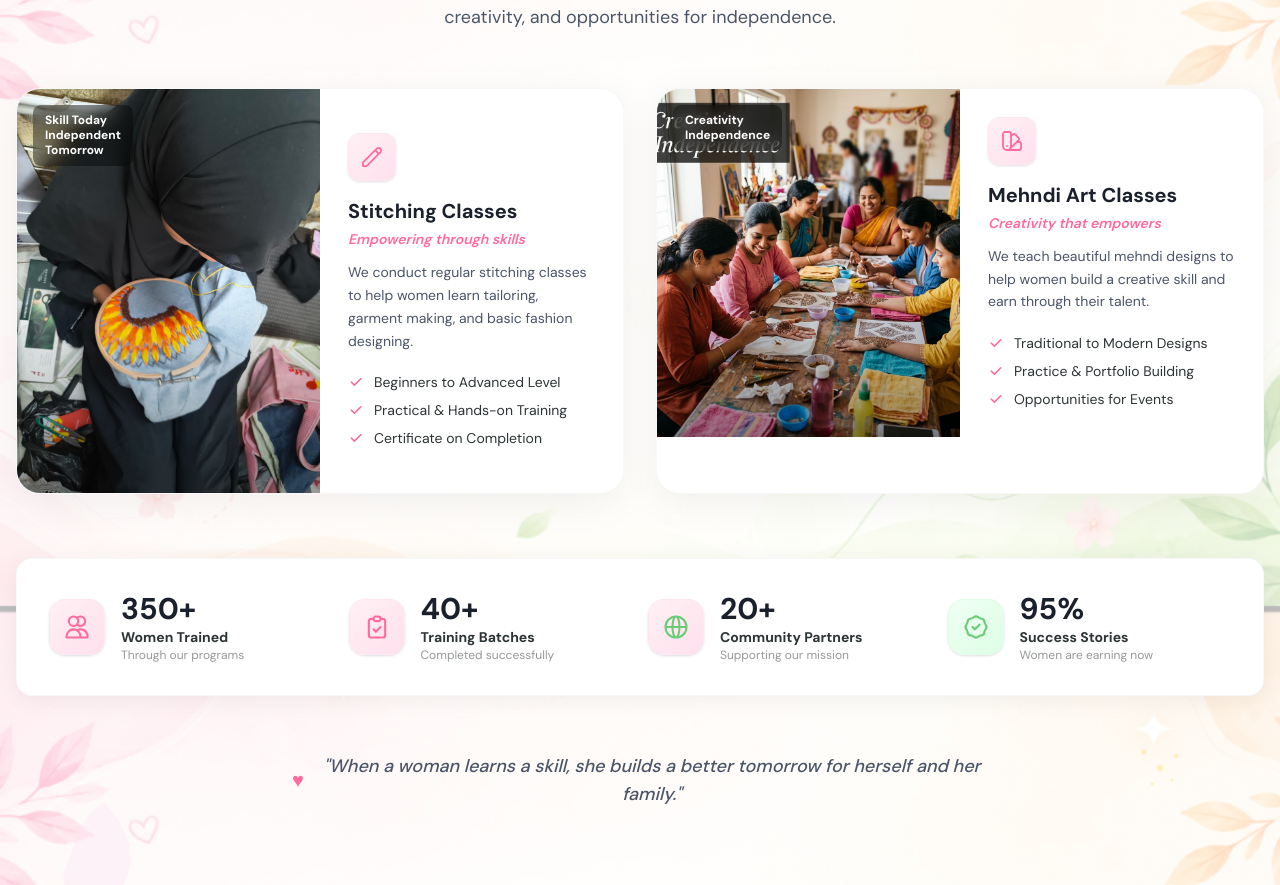
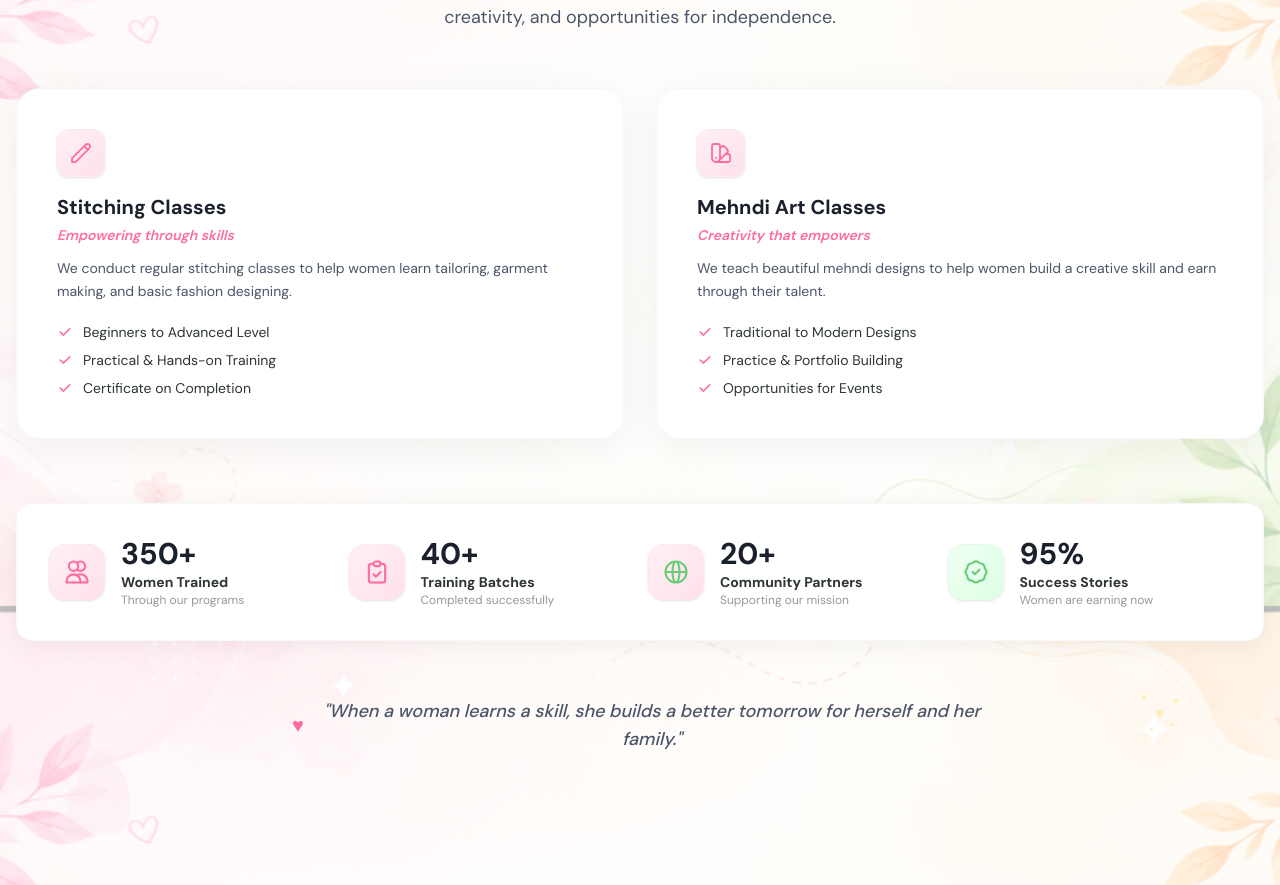
Before and after one commit to Sameera-13/empower-, a React (Vite) app in the folder client/: page /about in a window 1280 px wide. Shown: the part 2594-3479 px from the top of the page. Built offline with nearby package versions, Linux system fonts and the light colour scheme; no server answers.

Commit message:
style: remove image sections from stitching and mehndi classes cards on about page

```diff
--- a/client/src/pages/About.jsx
+++ b/client/src/pages/About.jsx
@@ -261,22 +261,7 @@ export default function About() {
           <div className="grid grid-cols-1 lg:grid-cols-2 gap-8 mb-16 relative z-10">
 
             {/* Stitching Classes Card */}
-            <div className="bg-white rounded-3xl shadow-[0_8px_40px_rgba(0,0,0,0.06)] border border-gray-100/60 overflow-hidden hover:-translate-y-1 transition-all duration-400 group">
-              <div className="grid grid-cols-1 sm:grid-cols-2 gap-0">
-                {/* Image */}
-                <div className="relative h-64 sm:h-full min-h-[260px] overflow-hidden">
-                  <img
-                    src="/about/stitching-classes.jpg"
-                    alt="Stitching & Embroidery Classes - Artisan crafting a sunflower embroidery design"
-                    className="w-full h-full object-cover group-hover:scale-105 transition-transform duration-700"
-                  />
-                  <div className="absolute inset-0 bg-gradient-to-t from-black/40 via-transparent to-transparent" />
-                  <div className="absolute top-4 left-4 bg-black/40 backdrop-blur-sm rounded-lg px-3 py-2">
-                    <p className="text-white text-xs font-bold leading-tight">Skill Today<br />Independent<br />Tomorrow</p>
-                  </div>
-                </div>
-                {/* Content */}
-                <div className="p-6 sm:p-7 flex flex-col justify-center">
+            <div className="bg-white rounded-3xl shadow-[0_8px_40px_rgba(0,0,0,0.06)] border border-gray-100/60 overflow-hidden hover:-translate-y-1 transition-all duration-400 group p-8 md:p-10">
               <div className="w-12 h-12 rounded-xl bg-gradient-to-br from-[#FFF0F5] to-[#FFE0EC] flex items-center justify-center mb-4 shadow-sm border border-pink-100/50">
                 <svg className="w-6 h-6 text-[#FF6B9D]" fill="none" viewBox="0 0 24 24" stroke="currentColor" strokeWidth={1.8}>
                   <path strokeLinecap="round" strokeLinejoin="round" d="M15.232 5.232l3.536 3.536m-2.036-5.036a2.5 2.5 0 113.536 3.536L6.5 21.036H3v-3.572L16.732 3.732z" />
@@ -308,26 +293,9 @@ export default function About() {
                 </li>
               </ul>
             </div>
-              </div>
-            </div>
 
             {/* Mehndi Art Classes Card */}
-            <div className="bg-white rounded-3xl shadow-[0_8px_40px_rgba(0,0,0,0.06)] border border-gray-100/60 overflow-hidden hover:-translate-y-1 transition-all duration-400 group">
-              <div className="grid grid-cols-1 sm:grid-cols-2 gap-0">
-                {/* Image */}
-                <div className="relative h-64 sm:h-full min-h-[260px] overflow-hidden">
-                  <img
-                    src="/about/mehndi-classes.png"
-                    alt="Mehndi Art Classes - Women learning henna design"
-                    className="w-full h-full object-cover group-hover:scale-105 transition-transform duration-700"
-                  />
-                  <div className="absolute inset-0 bg-gradient-to-t from-black/40 via-transparent to-transparent" />
-                  <div className="absolute top-4 left-4 bg-black/40 backdrop-blur-sm rounded-lg px-3 py-2">
-                    <p className="text-white text-xs font-bold leading-tight">Creativity<br />Independence</p>
-                  </div>
-                </div>
-                {/* Content */}
-                <div className="p-6 sm:p-7 flex flex-col justify-center">
+            <div className="bg-white rounded-3xl shadow-[0_8px_40px_rgba(0,0,0,0.06)] border border-gray-100/60 overflow-hidden hover:-translate-y-1 transition-all duration-400 group p-8 md:p-10">
               <div className="w-12 h-12 rounded-xl bg-gradient-to-br from-[#FFF0F5] to-[#FFE0EC] flex items-center justify-center mb-4 shadow-sm border border-pink-100/50">
                 <svg className="w-6 h-6 text-[#FF6B9D]" fill="none" viewBox="0 0 24 24" stroke="currentColor" strokeWidth={1.8}>
                   <path strokeLinecap="round" strokeLinejoin="round" d="M7 21a4 4 0 01-4-4V5a2 2 0 012-2h4a2 2 0 012 2v12a4 4 0 01-4 4zm0 0h12a2 2 0 002-2v-4a2 2 0 00-2-2h-2.343M11 7.343l1.657-1.657a2 2 0 012.828 0l2.829 2.829a2 2 0 010 2.828l-8.486 8.485M7 17h.01" />
@@ -358,8 +326,6 @@ export default function About() {
                   <span>Opportunities for Events</span>
                 </li>
               </ul>
-                </div>
-              </div>
             </div>
 
           </div>
```
Also changed, not shown: client/public/about/mehndi-classes.png (deleted), client/public/about/stitching-classes.jpg (deleted). Lines whose indentation alone changed are shown as unchanged.
